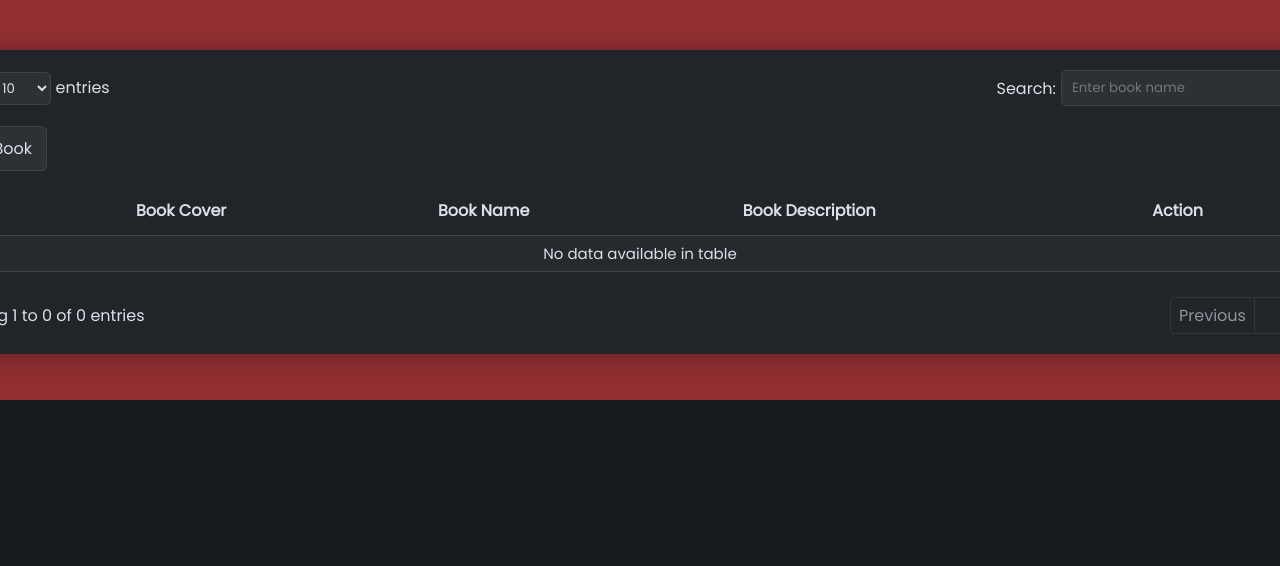
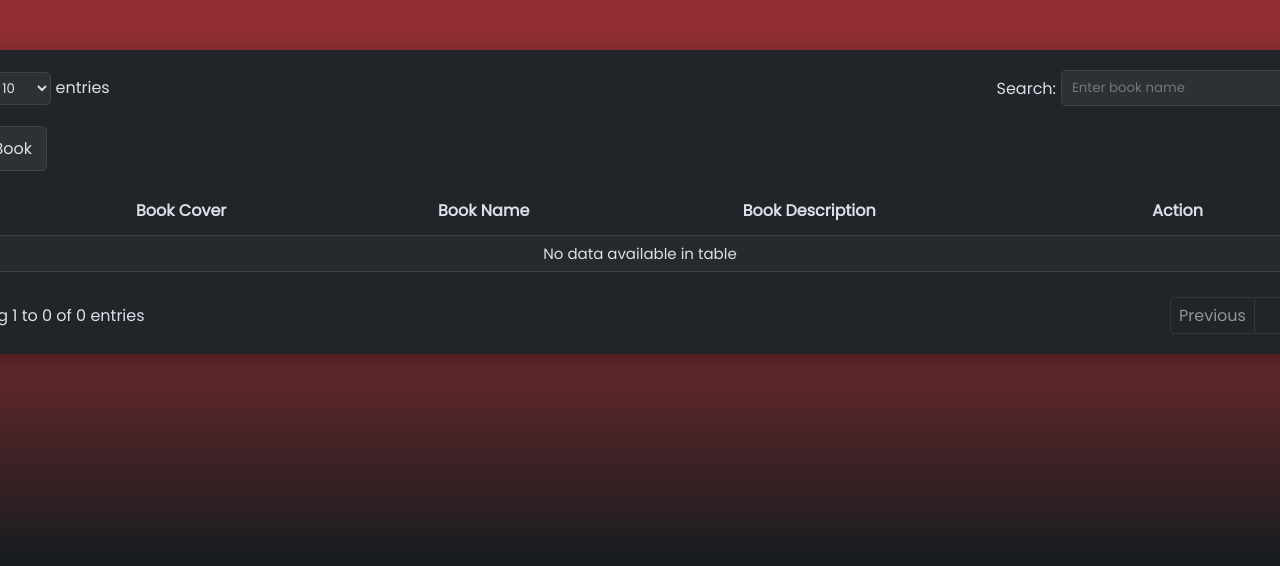
Before and after one commit to alfredjose17/social-club, a plain HTML site: page index.html in a window 1280 px wide. Shown: the top 566 px of the page. Drawn offline with Linux system fonts and the light colour scheme.

Commit message:
gradiant update

```diff
--- a/app.js
+++ b/app.js
@@ -397,7 +397,6 @@ filterData.addEventListener("input", ()=> {
             )
         })
 
-        // Update the current data with filtered data
         getData = filteredData
     }
 
--- a/style.css
+++ b/style.css
@@ -26,7 +26,7 @@ body{
     justify-content: center;
     align-items: flex-start;
     min-height: 100vh;
-    background: linear-gradient(var(--red1) 50%, var(--dark2) 50%);
+    background: linear-gradient(var(--red1) 30%, var(--dark2) 70%);
 }
 
 
```
